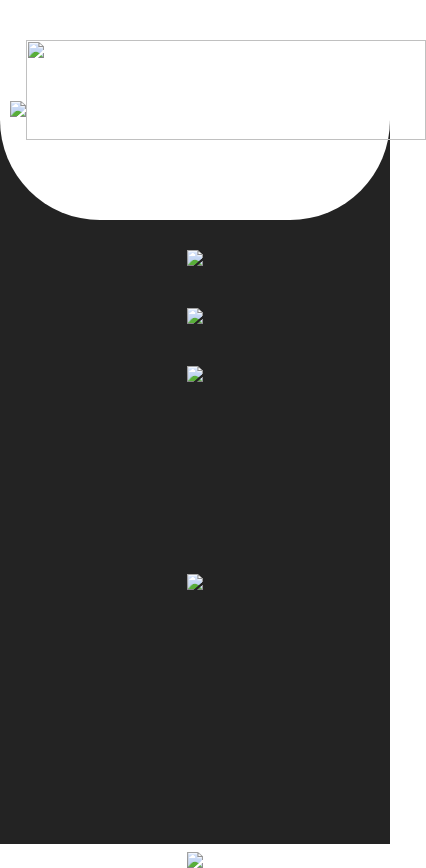
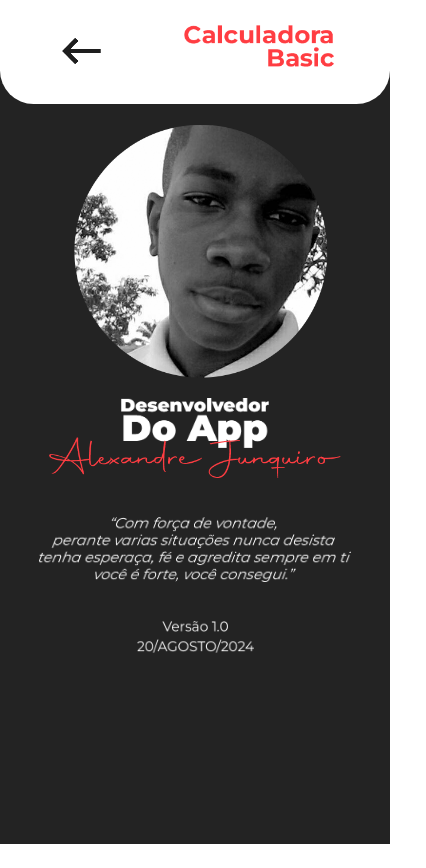
Before and after one commit to AleDev10/Colculadora_Basic_Android, a website: page calapp/www/index.html in a window 390 px wide. Both pictures are taken after a click on the button 351 px from the left and 13 px from the top of the page. Shown: the whole page, 426 px wide, since content can reach past the window. After the commit the page ends 844 px from the top, so only its background shows below. Drawn offline with Linux system fonts and the light colour scheme; some packages are replaced by stand-ins of ours.

Commit message:
responsividade do app

```diff
--- a/calapp/www/css/style.css
+++ b/calapp/www/css/style.css
@@ -2,13 +2,14 @@
   margin: 0;
   padding: 0;
 }
-html{
+html {
   font-size: 70%;
 }
-main{
+main {
   min-width: 300px;
   max-width: 100vw;
   height: 100vh;
+  overflow: hidden;
 }
 
 /*estilização da segunda pagina*/
@@ -35,6 +36,7 @@ main{
   border: none;
   cursor: pointer;
   width: 20%;
+  margin-top: 3%;
 }
 #icon {
   width: 30%;
@@ -42,22 +44,33 @@ main{
 #saidas {
   color: #232323;
   margin-right: 5%;
+  padding: 2%;
   margin-bottom: 15%;
+  background-color: aqua;
+  width: 85%;
 }
 #saida1 {
-  font-size: 2.5rem;
+  font-size: 2rem;
   text-align: right;
   font-weight: bold;
-  line-height: 100%;
-  background-color: #ff3f44;
+  background-color: #cde020;
+  min-height: 35px;
+  width: 100%;
+  margin-bottom: 2px;
+  display: block;
+  border: none;
+  outline: none;
 }
 #saida2 {
-  font-size: 2rem;
+  font-size: 1.9rem;
   text-align: right;
   font-weight: normal;
-  line-height: 100%;
-  margin-top: -5%;
   background-color: #ff3f44;
+  min-height: 30px;
+  width: 100%;
+  display: block;
+  border: none;
+  outline: none;
 }
 #corpo {
   display: grid;
@@ -68,12 +81,15 @@ main{
 #botao_acao {
   background-color: white;
   border: none;
-  border-radius: 20%;
-  margin: 5%;
+  border-radius: 10%;
+  margin: 3%;
   font-size: 3rem;
 }
 #botao_acao:hover {
   background-color: rgb(192, 192, 192);
+}
+.btcor {
+  color: #232323;
 }
 #apagar {
   width: 50%;
@@ -86,41 +102,76 @@ main{
 /*estilização da segunda pagina*/
 #secundDev {
   background-color: #232323;
-  width: 390px;
-  height: 844px;
+  width: 100%;
+  height: 100vh;
   font-family: Arial, Helvetica, sans-serif;
 }
 #superior {
   background-color: white;
-  height: 200px;
-  border-bottom-left-radius: 100px;
-  border-end-end-radius: 100px;
+  height: 10%;
+  border-bottom-left-radius: 3rem;
+  border-bottom-right-radius: 3rem;
   display: flex;
   justify-content: space-around;
   padding: 10px;
 }
-#voltar{
+#voltar {
   background-color: transparent;
   border: none;
   cursor: pointer;
   align-items: center;
+  width: 10%;
 }
-#logo{
-    width: 400px;
-    height: 100px;
-    transform: translateY(30px);
+#icone_voltar {
+  width: 140%;
 }
-#centro{
+#logo {
+  height: 50%;
+  transform: scale(1);
+  margin-top: 4%;
+}
+#centro {
   display: flex;
   flex-direction: column;
   justify-content: center;
   align-items: center;
 }
-#dilema{
-    margin-top: 150px;
+#foto{
+  display: flex;
+  justify-content: center;
+  margin-bottom: 2%;
 }
-#rodape{
-    margin-top: 250px;
+#fotodev{
+  width: 70%;
+}
+#titulo{
   display: flex;
   justify-content: center;
 }
+#titulo_dev{
+  width: 40%;
+}
+#assinatura{
+  display: flex;
+  justify-content: center;
+}
+#fotoassina{
+  margin-top: -1rem;
+  width: 75%;
+}
+#dilema{
+  display: flex;
+  justify-content: center;
+  margin-top: 10%;
+}
+#dilematxt{
+  width: 80%;
+}
+#rodape {
+  margin-top: 10%;
+  display: flex;
+  justify-content: center;
+}
+#rodapetxt{
+  width: 30%;
+}
--- a/calapp/www/index.html
+++ b/calapp/www/index.html
@@ -17,7 +17,7 @@
     specific language governing permissions and limitations
     under the License.
 -->
-<html>
+<html lang="pt-br">
     <head>
         <meta charset="utf-8">
         <!--
--- a/calapp/www/js/logic.js
+++ b/calapp/www/js/logic.js
@@ -34,10 +34,11 @@ function pagina_home() {
     })
     superior.appendChild(bt_voltar);
     var icon_voltar=document.createElement("img");
-    icon_voltar.setAttribute("src","/calculadorapp/www/icone/voltar1.png")
+    icon_voltar.setAttribute("src","/calapp/www/icone/voltar1.png");
+    icon_voltar.setAttribute("id", "icone_voltar");
     bt_voltar.appendChild(icon_voltar);
     var logo_txt=document.createElement("img");
-    logo_txt.setAttribute("src","/calculadorapp/www/icone/txt.png")
+    logo_txt.setAttribute("src","/calapp/www/icone/txt.png");
     logo_txt.setAttribute("id", "logo");
     superior.appendChild(logo_txt);
 
@@ -50,24 +51,28 @@ function pagina_home() {
     centro.appendChild(foto);
     var foto_dev=document.createElement("img");
     foto_dev.setAttribute("id","fotodev")
-    foto_dev.setAttribute("src","/calculadorapp/www/img/fotodev.png");
+    foto_dev.setAttribute("src","/calapp/www/img/fotodev.png");
     foto.appendChild(foto_dev);
     var titulo = document.createElement("div");
     titulo.setAttribute("id", "titulo");
     centro.appendChild(titulo);
     var titulo_dev=document.createElement("img");
-    titulo_dev.setAttribute("src","/calculadorapp/www/icone/titulo.png");
+    titulo_dev.setAttribute("src","/calapp/www/icone/titulo.png");
+    titulo_dev.setAttribute("id", "titulo_dev");
     titulo.appendChild(titulo_dev);
     var assinatura = document.createElement("div");
+    assinatura.setAttribute("id", "assinatura");
     centro.appendChild(assinatura);
     var foto_assina=document.createElement("img");
-    foto_assina.setAttribute("src","/calculadorapp/www/icone/nome.png");
+    foto_assina.setAttribute("id", "fotoassina");
+    foto_assina.setAttribute("src","/calapp/www/icone/nome.png");
     assinatura.appendChild(foto_assina);
     var dilema = document.createElement("div");
     dilema.setAttribute("id","dilema");
     centro.appendChild(dilema);
     var dilematxt=document.createElement("img");
-    dilematxt.setAttribute("src","/calculadorapp/www/img/dilema.png");
+    dilematxt.setAttribute("src","/calapp/www/img/dilema.png");
+    dilematxt.setAttribute("id","dilematxt");
     dilema.appendChild(dilematxt);
 
 
@@ -79,7 +84,8 @@ function pagina_home() {
     rodape.setAttribute("id", "rodape");
     inferior.appendChild(rodape);
     var rodape_txt=document.createElement("img");
-    rodape_txt.setAttribute("src","/calculadorapp/www/img/rodape.png");
+    rodape_txt.setAttribute("id", "rodapetxt");
+    rodape_txt.setAttribute("src","/calapp/www/img/rodape.png");
     rodape.appendChild(rodape_txt);
   }
 
@@ -106,11 +112,11 @@ function pagina_home() {
   let saidas = document.createElement("div");
   saidas.setAttribute("id", "saidas");
   cabecalho.appendChild(saidas);
-  var output1 = document.createElement("p");
+  var output1 = document.createElement("input");
   output1.setAttribute("id", "saida1");
   saidas.appendChild(output1);
   output1.innerHTML = "100+50";
-  var output2 = document.createElement("p");
+  var output2 = document.createElement("input");
   output2.setAttribute("id", "saida2");
   saidas.appendChild(output2);
   output2.innerHTML = "150";
@@ -123,7 +129,7 @@ function pagina_home() {
   //funcionalidades
   function adicionarCaracter(x) {
     console.log(x);
-    if (contagemAddCaracter < 22) {
+    if (contagemAddCaracter < 222) {
       contagemAddCaracter++;
       console.log(contagemAddCaracter);
       if (travaCaracter == true) {
@@ -133,7 +139,7 @@ function pagina_home() {
         travaCaracter = false;
         console.log(travaCaracter);
       } else {
-        output2.innerHTML += x;
+        output2.value += x;
         console.log(travaCaracter);
       }
     } else {
@@ -149,7 +155,7 @@ function pagina_home() {
 
   function sinal(a) {
     console.log(output1.innerHTML.length);
-    if (output1.innerHTML.length > 10) {
+    if (output1.innerHTML.length > 100) {
       output1.style.fontSize = "50px";
       if (contador == 0) {
         output1.innerHTML = output2.innerHTML + a;
@@ -184,8 +190,8 @@ function pagina_home() {
   }
 
   function apagarTela() {
-    output1.innerHTML = "";
-    output2.innerHTML = "";
+    output1.value = "";
+    output2.value = "";
     console.log("apagar tudo da tela");
     contador = 0;
   }
@@ -222,6 +228,7 @@ function pagina_home() {
   corpo.appendChild(botao_ac);
   let botao_expo = document.createElement("button");
   botao_expo.setAttribute("id", "botao_acao");
+  botao_expo.setAttribute("class", "btcor");
   botao_expo.addEventListener("click", () => {
     sinal("**");
   });
@@ -229,6 +236,7 @@ function pagina_home() {
   corpo.appendChild(botao_expo);
   let botao_perce = document.createElement("button");
   botao_perce.setAttribute("id", "botao_acao");
+  botao_perce.setAttribute("class", "btcor");
   botao_perce.addEventListener("click", () => {
     sinal("%");
   });
@@ -236,6 +244,7 @@ function pagina_home() {
   corpo.appendChild(botao_perce);
   let botao_divisao = document.createElement("button");
   botao_divisao.setAttribute("id", "botao_acao");
+  botao_divisao.setAttribute("class", "btcor");
   botao_divisao.addEventListener("click", () => {
     sinal("/");
   });
@@ -243,6 +252,7 @@ function pagina_home() {
   corpo.appendChild(botao_divisao);
   let botao_7 = document.createElement("button");
   botao_7.setAttribute("id", "botao_acao");
+  botao_7.setAttribute("class", "btcor");
   botao_7.addEventListener("click", () => {
     adicionarCaracter("7");
   });
@@ -250,6 +260,7 @@ function pagina_home() {
   corpo.appendChild(botao_7);
   let botao_8 = document.createElement("button");
   botao_8.setAttribute("id", "botao_acao");
+  botao_8.setAttribute("class", "btcor");
   botao_8.addEventListener("click", () => {
     adicionarCaracter("8");
   });
@@ -257,6 +268,7 @@ function pagina_home() {
   corpo.appendChild(botao_8);
   let botao_9 = document.createElement("button");
   botao_9.setAttribute("id", "botao_acao");
+  botao_9.setAttribute("class", "btcor");
   botao_9.addEventListener("click", () => {
     adicionarCaracter("9");
   });
@@ -264,6 +276,7 @@ function pagina_home() {
   corpo.appendChild(botao_9);
   let botao_x = document.createElement("button");
   botao_x.setAttribute("id", "botao_acao");
+  botao_x.setAttribute("class", "btcor");
   botao_x.addEventListener("click", () => {
     sinal("*");
   });
@@ -271,6 +284,7 @@ function pagina_home() {
   corpo.appendChild(botao_x);
   let botao_4 = document.createElement("button");
   botao_4.setAttribute("id", "botao_acao");
+  botao_4.setAttribute("class", "btcor");
   botao_4.addEventListener("click", () => {
     adicionarCaracter("4");
   });
@@ -278,6 +292,7 @@ function pagina_home() {
   corpo.appendChild(botao_4);
   let botao_5 = document.createElement("button");
   botao_5.setAttribute("id", "botao_acao");
+  botao_5.setAttribute("class", "btcor");
   botao_5.addEventListener("click", () => {
     adicionarCaracter("5");
   });
@@ -285,12 +300,14 @@ function pagina_home() {
   corpo.appendChild(botao_5);
   let botao_6 = document.createElement("button");
   botao_6.setAttribute("id", "botao_acao");
+  botao_6.setAttribute("class", "btcor");
   botao_6.addEventListener("click", () => {
     adicionarCaracter("6");
   });
   botao_6.innerHTML = "6";
   corpo.appendChild(botao_6);
   let botao_menos = document.createElement("button");
+  botao_menos.setAttribute("class", "btcor");
   botao_menos.setAttribute("id", "botao_acao");
   botao_menos.addEventListener("click", () => {
     sinal("-");
@@ -299,6 +316,7 @@ function pagina_home() {
   corpo.appendChild(botao_menos);
   let botao_1 = document.createElement("button");
   botao_1.setAttribute("id", "botao_acao");
+  botao_1.setAttribute("class", "btcor");
   botao_1.addEventListener("click", () => {
     adicionarCaracter("1");
   });
@@ -306,6 +324,7 @@ function pagina_home() {
   corpo.appendChild(botao_1);
   let botao_2 = document.createElement("button");
   botao_2.setAttribute("id", "botao_acao");
+  botao_2.setAttribute("class", "btcor");
   botao_2.addEventListener("click", () => {
     adicionarCaracter("2");
   });
@@ -313,6 +332,7 @@ function pagina_home() {
   corpo.appendChild(botao_2);
   let botao_3 = document.createElement("button");
   botao_3.setAttribute("id", "botao_acao");
+  botao_3.setAttribute("class", "btcor");
   botao_3.addEventListener("click", () => {
     adicionarCaracter("3");
   });
@@ -320,6 +340,7 @@ function pagina_home() {
   corpo.appendChild(botao_3);
   let botao_mais = document.createElement("button");
   botao_mais.setAttribute("id", "botao_acao");
+  botao_mais.setAttribute("class", "btcor");
   botao_mais.addEventListener("click", () => {
     sinal("+");
   });
@@ -327,6 +348,7 @@ function pagina_home() {
   corpo.appendChild(botao_mais);
   let botao_0 = document.createElement("button");
   botao_0.setAttribute("id", "botao_acao");
+  botao_0.setAttribute("class", "btcor");
   botao_0.addEventListener("click", () => {
     adicionarCaracter("0");
   });
@@ -334,6 +356,7 @@ function pagina_home() {
   corpo.appendChild(botao_0);
   let botao_pont = document.createElement("button");
   botao_pont.setAttribute("id", "botao_acao");
+  botao_pont.setAttribute("class", "btcor");
   botao_pont.addEventListener("click", () => {
     adicionarCaracter(".");
   });
```
Lines whose indentation alone changed are shown as unchanged.
